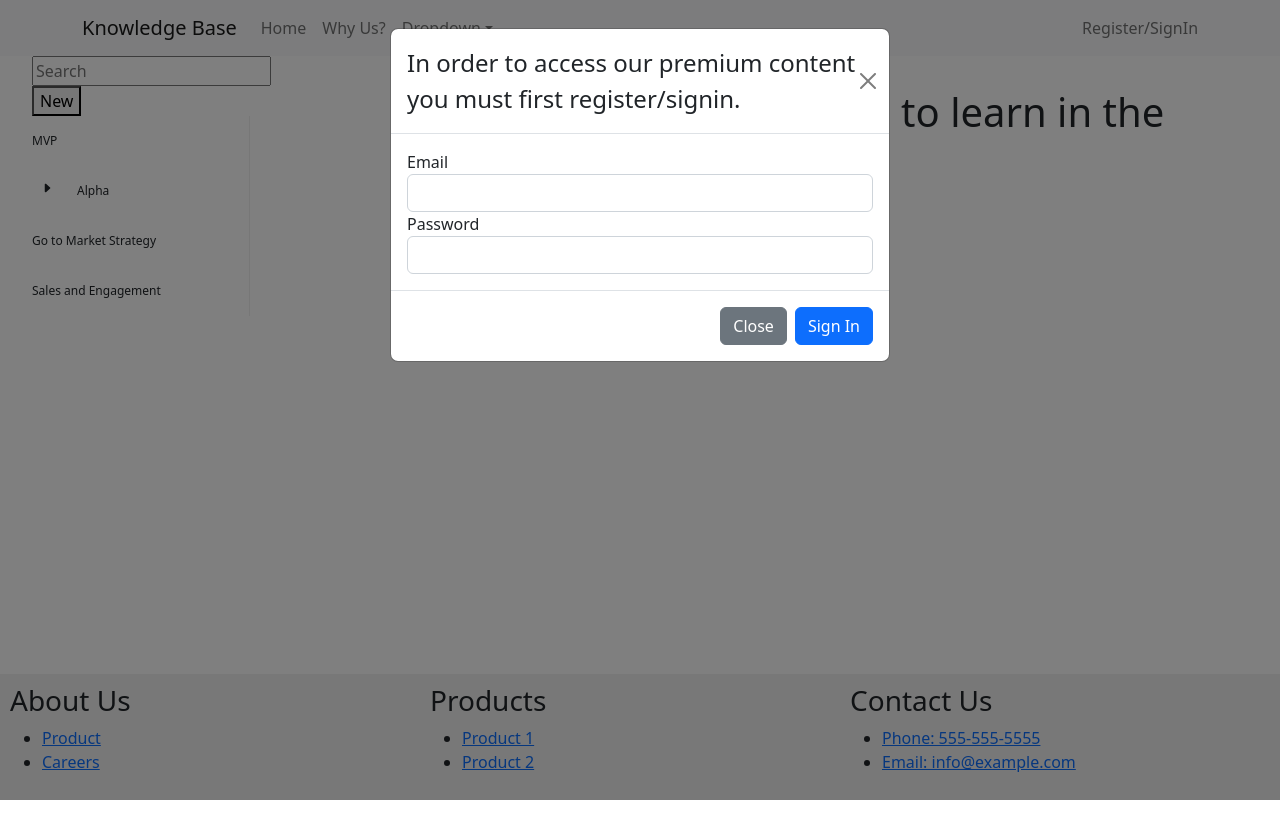
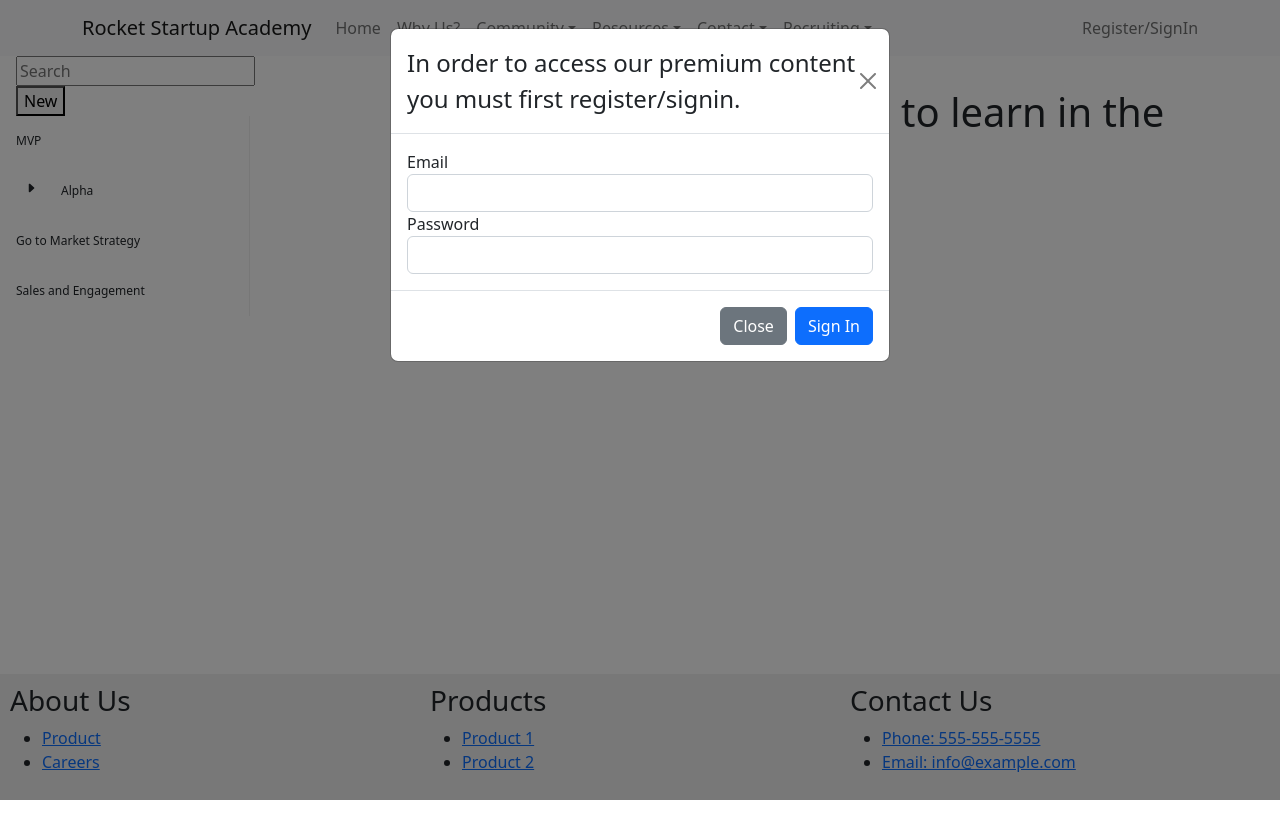
Before and after one commit to PrimeTimeTran/react-ts-knowledgebase, a React (Vite) app: page / in a window 1280 px wide. Shown: the top 838 px of the page. Built offline with nearby package versions, Linux system fonts and the light colour scheme.

Commit message:
WIP: Styling

```diff
--- a/src/components/Navbar.tsx
+++ b/src/components/Navbar.tsx
@@ -19,13 +19,46 @@
   return (
     <Navbar bg="light" expand="lg">
       <Container>
-        <Navbar.Brand href="/">Knowledge Base</Navbar.Brand>
+        <Navbar.Brand href="/">Rocket Startup Academy</Navbar.Brand>
         <Navbar.Toggle aria-controls="basic-navbar-nav" />
         <Navbar.Collapse id="basic-navbar-nav">
           <Nav className="me-auto">
             <Nav.Link href="/">Home</Nav.Link>
             <Nav.Link href="/why-us">Why Us?</Nav.Link>
-            <NavDropdown title="Dropdown" id="basic-nav-dropdown">
+            <NavDropdown title="Community" id="basic-nav-dropdown">
+              <NavDropdown.Item href="#action/3.1">Action</NavDropdown.Item>
+              <NavDropdown.Item href="#action/3.2">
+                Another action
+              </NavDropdown.Item>
+              <NavDropdown.Item href="#action/3.3">Something</NavDropdown.Item>
+              <NavDropdown.Divider />
+              <NavDropdown.Item href="#action/3.4">
+                Separated link
+              </NavDropdown.Item>
+            </NavDropdown>
+            <NavDropdown title="Resources" id="basic-nav-dropdown">
+              <NavDropdown.Item href="#action/3.1">Action</NavDropdown.Item>
+              <NavDropdown.Item href="#action/3.2">
+                Another action
+              </NavDropdown.Item>
+              <NavDropdown.Item href="#action/3.3">Something</NavDropdown.Item>
+              <NavDropdown.Divider />
+              <NavDropdown.Item href="#action/3.4">
+                Separated link
+              </NavDropdown.Item>
+            </NavDropdown>
+            <NavDropdown title="Contact" id="basic-nav-dropdown">
+              <NavDropdown.Item href="#action/3.1">Action</NavDropdown.Item>
+              <NavDropdown.Item href="#action/3.2">
+                Another action
+              </NavDropdown.Item>
+              <NavDropdown.Item href="#action/3.3">Something</NavDropdown.Item>
+              <NavDropdown.Divider />
+              <NavDropdown.Item href="#action/3.4">
+                Separated link
+              </NavDropdown.Item>
+            </NavDropdown>
+            <NavDropdown title="Recruiting" id="basic-nav-dropdown">
               <NavDropdown.Item href="#action/3.1">Action</NavDropdown.Item>
               <NavDropdown.Item href="#action/3.2">
                 Another action
--- a/src/index.css
+++ b/src/index.css
@@ -7,8 +7,8 @@
 }
 
 #sidebar > * {
-  padding-left: 2rem;
-  padding-right: 2rem;
+  padding-left: 1rem;
+  padding-right: 1rem;
 }
 
 #detail {
--- a/src/routes/product.tsx
+++ b/src/routes/product.tsx
@@ -10,6 +10,7 @@
       <Container>
         <h1>Name</h1>
         <p>Sed ut perspiciatis unde omnis iste natus error sit voluptatem accusantium doloremque laudantium, totam rem aperiam, eaque ipsa quae ab illo inventore veritatis et quasi architecto beatae vitae dicta sunt explicabo. Nemo enim ipsam voluptatem quia voluptas sit aspernatur aut odit aut fugit, sed quia consequuntur magni dolores eos qui ratione voluptatem sequi nesciunt. Neque porro quisquam est, qui dolorem ipsum quia dolor sit amet, consectetur, adipisci velit, sed quia non numquam eius modi tempora incidunt ut labore et dolore magnam aliquam quaerat voluptatem. Ut enim ad minima veniam, quis nostrum exercitationem ullam corporis suscipit laboriosam, nisi ut aliquid ex ea commodi consequatur? Quis autem vel eum iure reprehenderit qui in ea voluptate velit esse quam nihil molestiae consequatur, vel illum qui dolorem eum fugiat quo voluptas nulla pariatur?</p>
+        <p>Sed ut perspiciatis unde omnis iste natus error sit voluptatem accusantium doloremque laudantium, totam rem aperiam, eaque ipsa quae ab illo inventore veritatis et quasi architecto beatae vitae dicta sunt explicabo. Nemo enim ipsam voluptatem quia voluptas sit aspernatur aut odit aut fugit, sed quia consequuntur magni dolores eos qui ratione voluptatem sequi nesciunt. Neque porro quisquam est, qui dolorem ipsum quia dolor sit amet, consectetur, adipisci velit, sed quia non numquam eius modi tempora incidunt ut labore et dolore magnam aliquam quaerat voluptatem. Ut enim ad minima veniam, quis nostrum exercitationem ullam corporis suscipit laboriosam, nisi ut aliquid ex ea commodi consequatur? Quis autem vel eum iure reprehenderit qui in ea voluptate velit esse quam nihil molestiae consequatur, vel illum qui dolorem eum fugiat quo voluptas nulla pariatur?</p>
       </Container>
       <Footer />
     </div>
```
Also changed, not shown: src/routes/root.tsx (line endings or trailing spaces).
